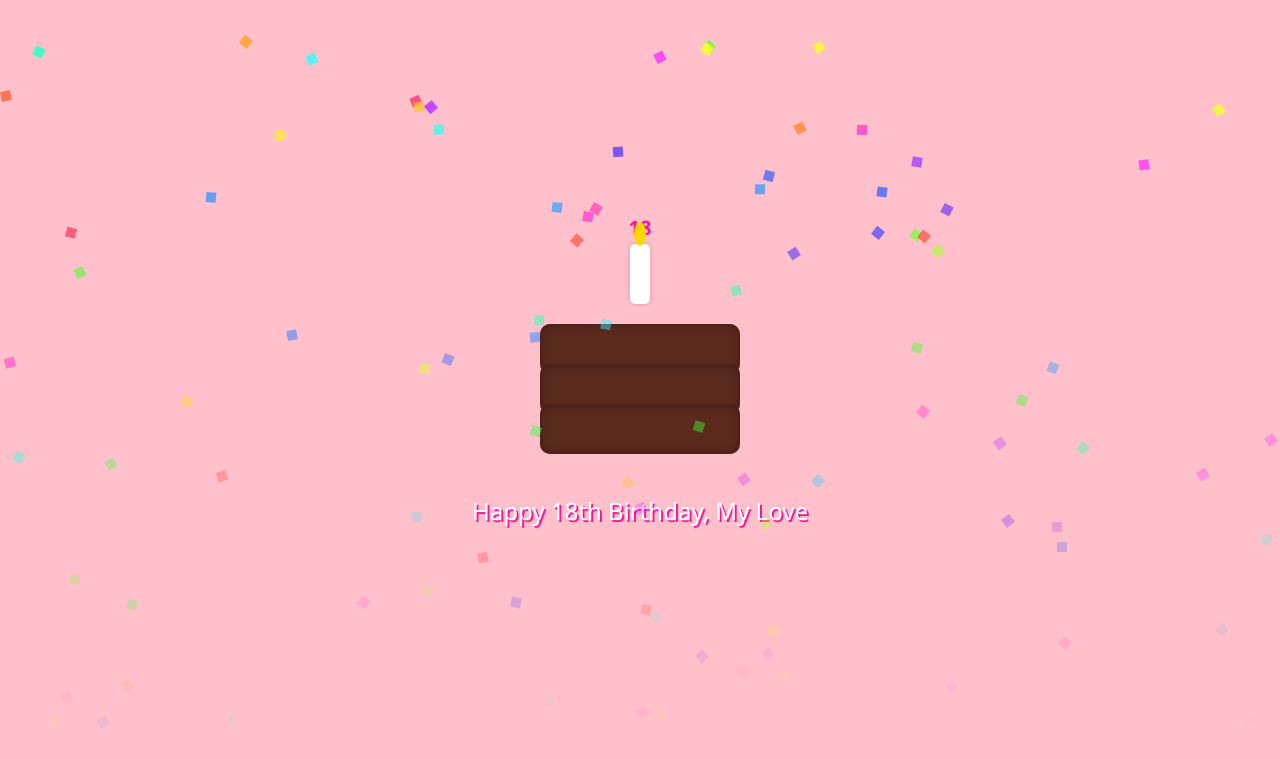
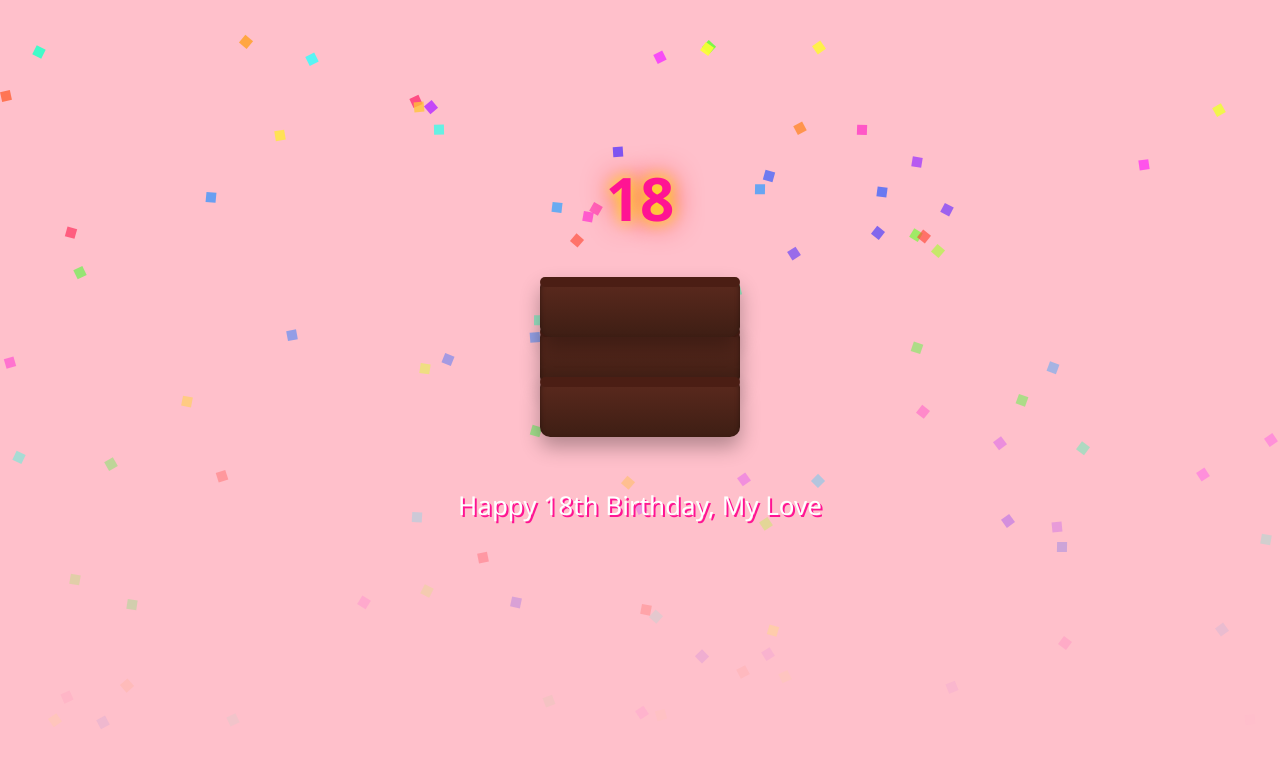
Before and after one commit to cjjj07/Pretty-Bree, a plain HTML site: page index.html in a window 1280 px wide. Drawn offline with Linux system fonts and the light colour scheme.

Commit message:
Update index.html

```diff
--- a/index.html
+++ b/index.html
@@ -20,68 +20,69 @@
 
     .cake {
       position: relative;
-      margin-top: 50px;
+      display: flex;
+      flex-direction: column;
+      align-items: center;
+      animation: stackCake 3s ease-in-out forwards;
+    }
+
+    @keyframes stackCake {
+      0% { transform: translateY(100vh); opacity: 0; }
+      100% { transform: translateY(0); opacity: 1; }
     }
 
     .layer {
       width: 200px;
-      height: 50px;
-      background: #5d2a1e;
+      height: 60px;
+      background: linear-gradient(to top, #3e1e14, #5d2a1e);
       margin: 0 auto;
       border-radius: 10px;
-      box-shadow: inset 0 0 10px #3b1a13;
+      box-shadow: inset 0 3px 5px rgba(0,0,0,0.4), 0 10px 20px rgba(0,0,0,0.3);
+      position: relative;
+      z-index: 1;
+    }
+
+    .layer::after {
+      content: '';
+      position: absolute;
+      top: 0;
+      left: 0;
+      width: 100%;
+      height: 10px;
+      background: #4b1e14;
+      border-radius: 10px;
     }
 
     .layer + .layer {
       margin-top: -10px;
+      z-index: -1;
     }
 
     .candle {
       position: absolute;
-      top: -80px;
+      top: -120px;
       left: 50%;
       transform: translateX(-50%);
-      width: 20px;
-      height: 60px;
-      background: white;
-      border-radius: 5px;
-      box-shadow: 0 0 5px rgba(0,0,0,0.2);
-    }
-
-    .candle::before {
-      content: "18";
-      position: absolute;
-      top: -30px;
-      left: 50%;
-      transform: translateX(-50%);
+      color: #ff1493;
       font-weight: bold;
-      font-size: 20px;
-      color: #ff1493;
-    }
-
-    .flame {
-      width: 10px;
-      height: 20px;
-      background: gold;
-      border-radius: 50%;
-      position: absolute;
-      top: -20px;
-      left: 50%;
-      transform: translateX(-50%);
-      animation: flicker 0.3s infinite alternate;
+      font-size: 60px;
+      z-index: 2;
+      text-shadow: 0 0 10px yellow, 0 0 20px orange;
+      animation: flicker 1s infinite alternate;
     }
 
     @keyframes flicker {
-      0% { transform: translateX(-50%) scale(1); }
-      100% { transform: translateX(-50%) scale(1.2); }
+      0% { text-shadow: 0 0 5px yellow, 0 0 10px orange; }
+      100% { text-shadow: 0 0 15px yellow, 0 0 30px red; }
     }
 
     .message {
-      margin-top: 40px;
-      font-size: 24px;
+      margin-top: 50px;
+      font-size: 26px;
       color: #fff;
       text-shadow: 2px 2px #ff1493;
       text-align: center;
+      z-index: 1;
     }
 
     .confetti {
@@ -91,7 +92,7 @@
       width: 100%;
       height: 100%;
       pointer-events: none;
-      z-index: 10;
+      z-index: 0;
     }
 
     .confetti-piece {
@@ -118,9 +119,7 @@
   <div class="confetti" id="confetti"></div>
 
   <div class="cake">
-    <div class="candle">
-      <div class="flame"></div>
-    </div>
+    <div class="candle">18</div>
     <div class="layer"></div>
     <div class="layer"></div>
     <div class="layer"></div>
```
